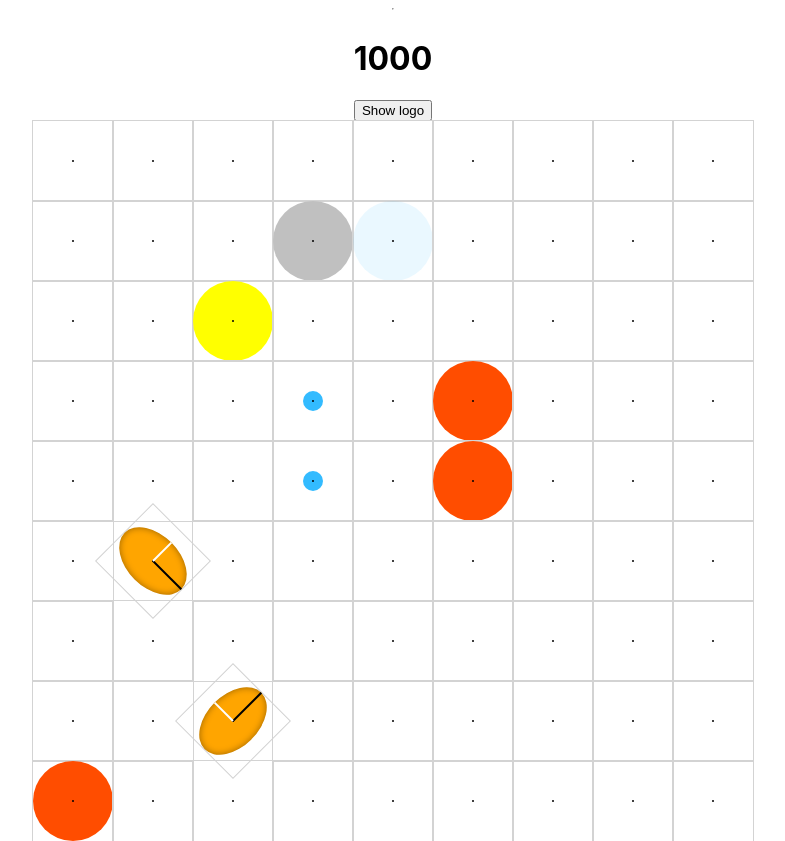
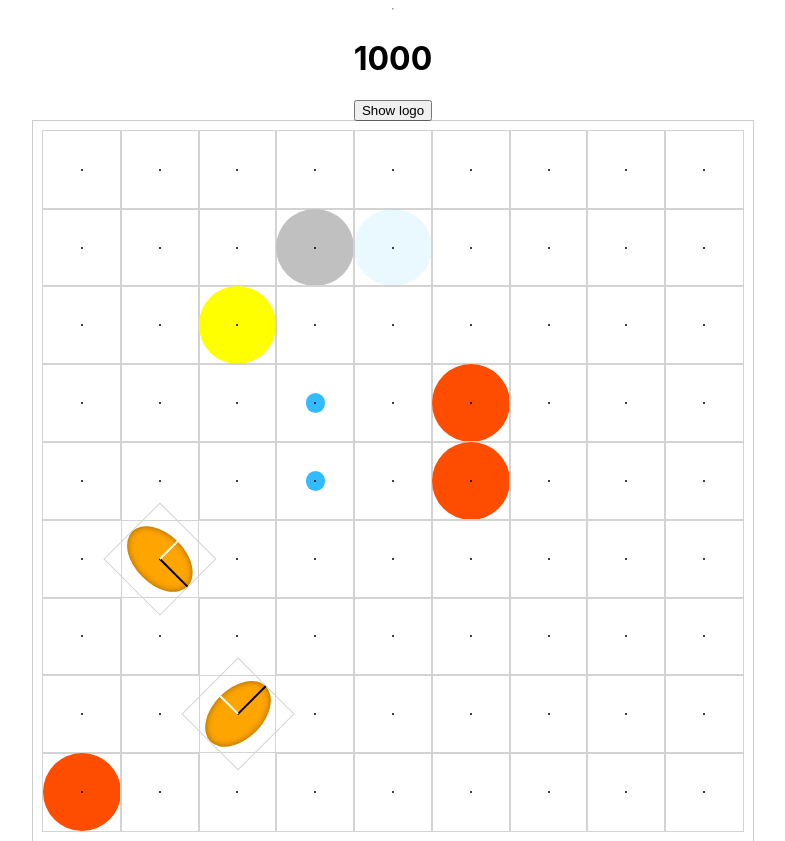
Before and after one commit to FaridSakhyzad/ig, a React (Create React App) app: page / in a window 1280 px wide. Shown: the whole page, without its empty margins (247-1032 px from the left). Built offline with nearby package versions, Linux system fonts and the light colour scheme.

Commit message:
Scalable Playfield + Padding

```diff
--- a/src/components/Playground/Playground.scss
+++ b/src/components/Playground/Playground.scss
@@ -1,7 +1,7 @@
 :root {
   --map-width: 3;
   --map-height: 3;
-  --field-padding: 0;
+  --field-padding: 10px;
 }
 
 .field {
@@ -15,11 +15,9 @@
 
 .unitLayer {
   height: 100%;
-  --grid-cell-width: calc(100% / var(--map-width));
-  --grid-cell-height: calc(100% / var(--map-height));
   display: grid;
-  grid-template-columns: repeat(var(--map-width), var(--grid-cell-width));
-  grid-template-rows: repeat(var(--map-height), var(--grid-cell-height));
+  grid-template-columns: repeat(var(--map-width), 1fr);
+  grid-template-rows: repeat(var(--map-height), 1fr);
   align-items: center;
   justify-items: center;
 }
```
Also changed, not shown: src/components/Playground/Playground.jsx (indentation only).
